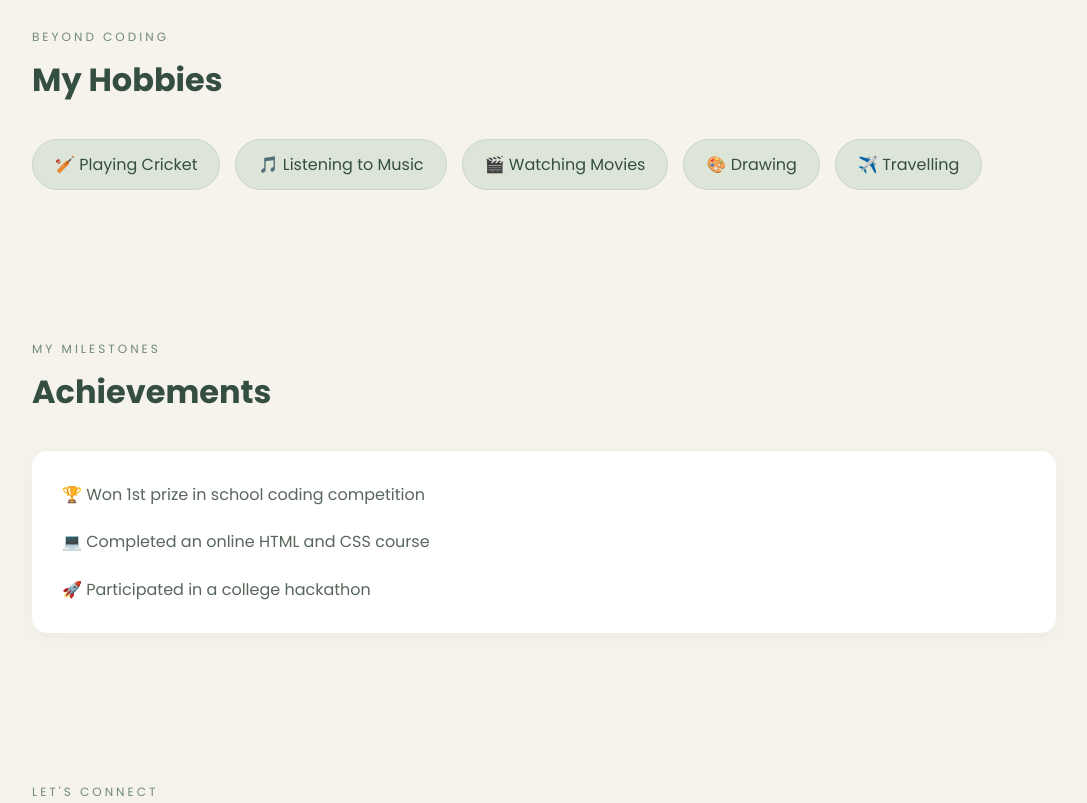
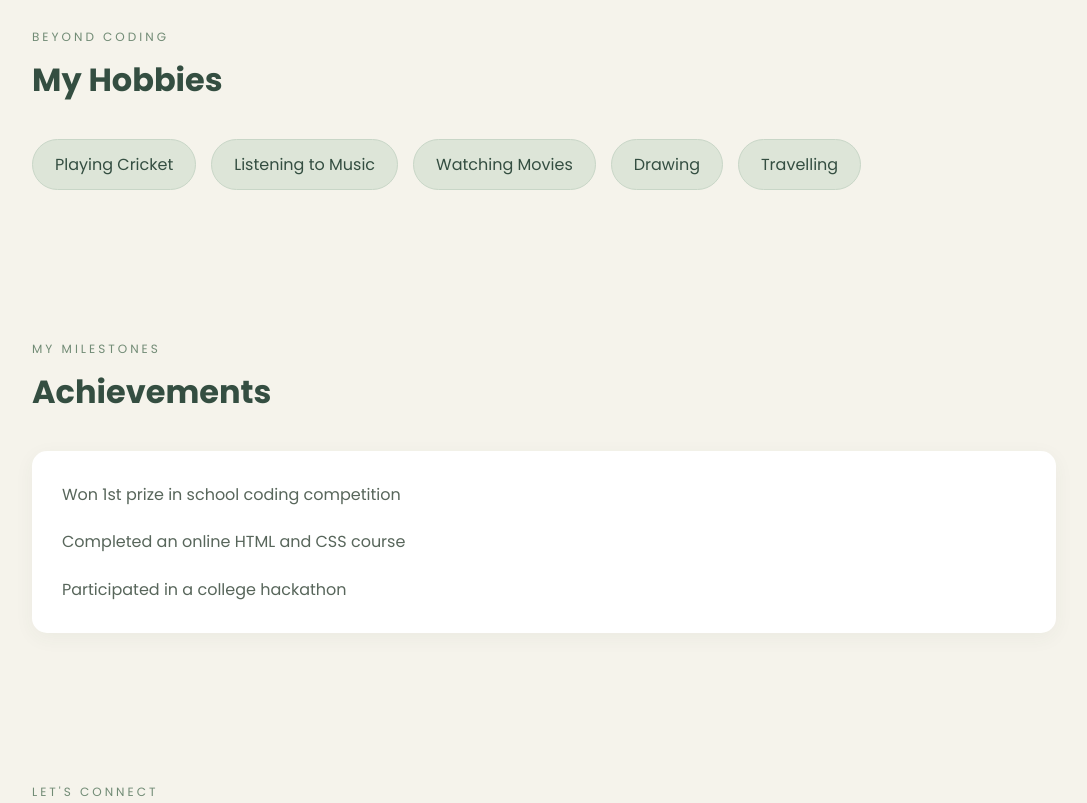
Before and after one commit to hampp108/My_Portfolio, a plain HTML site: page index.html in a window 1280 px wide. Shown: the part 2620-3423 px from the top of the page, without its empty margins (96-1183 px from the left). Drawn offline with Linux system fonts and the light colour scheme.

Commit message:
Update index.html

```diff
--- a/index.html
+++ b/index.html
@@ -14,6 +14,8 @@
 
     <link href="https://fonts.googleapis.com/css2?family=Poppins:wght@300;400;500;600;700&display=swap"
         rel="stylesheet">
+
+
 </head>
 
 <body>
@@ -113,7 +115,7 @@
 
                 <h3>B.Tech Computer Science</h3>
 
-                <p>Your College Name, Bengaluru</p>
+                <p>Bosscoder's School of Technology, Bengaluru</p>
 
                 <span>2026 – 2030</span>
 
@@ -123,7 +125,7 @@
 
                 <h3>12th Standard</h3>
 
-                <p>Your School Name</p>
+                <p>ISBR college</p>
 
                 <span>Year of passing</span>
 
@@ -235,11 +237,11 @@
 
         <div class="skills-container">
 
-            <span class="skill">🏏 Playing Cricket</span>
-            <span class="skill">🎵 Listening to Music</span>
-            <span class="skill">🎬 Watching Movies</span>
-            <span class="skill">🎨 Drawing</span>
-            <span class="skill">✈️ Travelling</span>
+            <span class="skill">Playing Cricket</span>
+            <span class="skill">Listening to Music</span>
+            <span class="skill">Watching Movies</span>
+            <span class="skill">Drawing</span>
+            <span class="skill">Travelling</span>
 
         </div>
 
@@ -256,11 +258,11 @@
 
         <div class="achievement-box">
 
-            <p>🏆 Won 1st prize in school coding competition</p>
+            <p>Won 1st prize in school coding competition</p>
 
-            <p>💻 Completed an online HTML and CSS course</p>
+            <p>Completed an online HTML and CSS course</p>
 
-            <p>🚀 Participated in a college hackathon</p>
+            <p>Participated in a college hackathon</p>
 
         </div>
 
```
